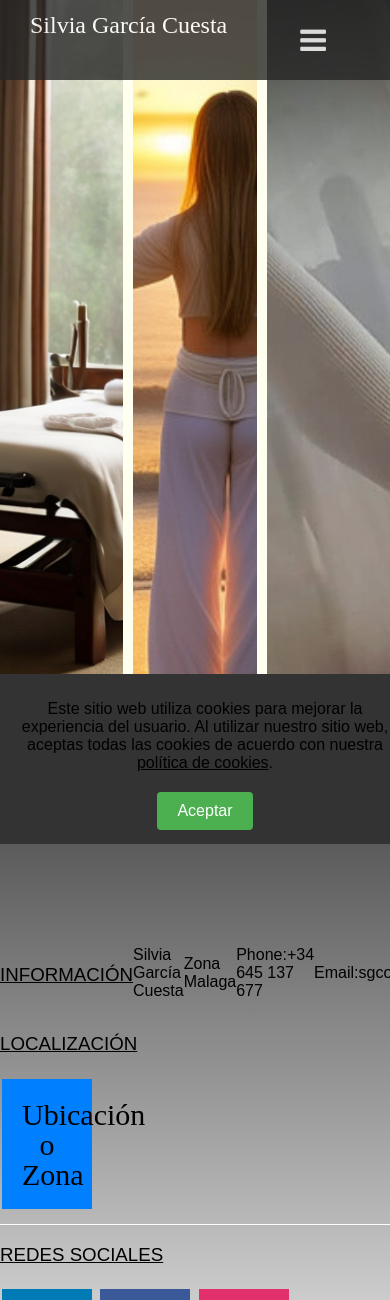
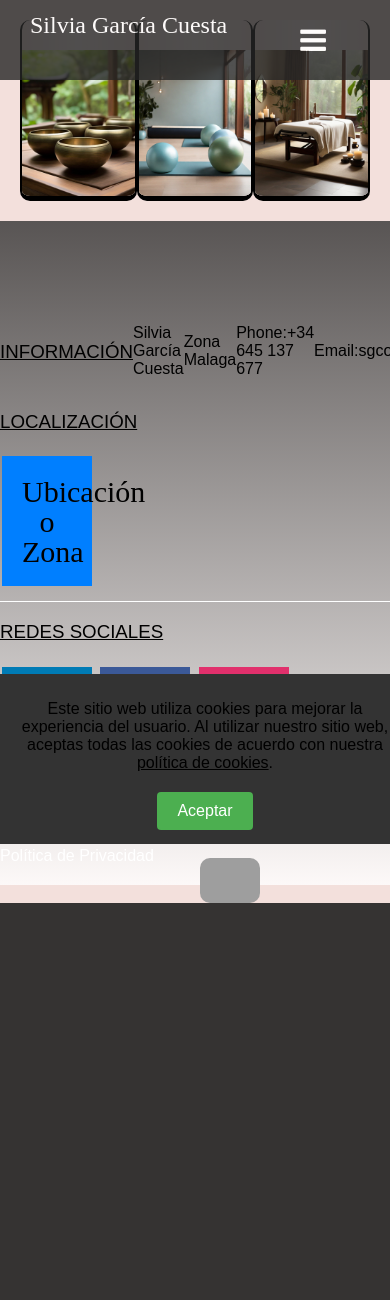
Before and after one commit to Javierfiestasbotella/silkung, a Flask app: page / in a window 390 px wide; the page is wider, and only the part inside the window is pictured. Shown: the top 1300 px of that part. After the commit the page ends 903 px from the top of that part, so only its background shows below. Run offline with Flask 3, Linux system fonts and the light colour scheme; some libraries are stand-ins or nearby versions; grey boxes are pictures that could not be loaded.

Commit message:
mas responsive y nombre en main.html

```diff
--- a/static/qigong.css
+++ b/static/qigong.css
@@ -12,7 +12,7 @@ body {
 }
 
 header {
-    background-color: #FFE6B3; /* Cambiado de #333 a #FFE6B3 */
+    background-color: #F3E0DC; /* Cambiado de #333 a #FFE6B3 */
     color: black; /* Cambiado de #fff a black */
     padding: 2px;
     box-shadow: 0 2px 4px rgba(0, 0, 0, 0.1);
@@ -48,7 +48,7 @@ main {
 section {
     margin-bottom: 20px; /* Cambiado de 40px a 20px */
     opacity: 0.8; /* Este estilo no está en el segundo bloque */
-    background-color: #FFDCB2;
+    background-color: #F3E0DC;
     border-radius: 15px;
     padding-left: 10px;
     padding-bottom: 10px;
--- a/static/style3.css
+++ b/static/style3.css
@@ -1,8 +1,8 @@
 body {
     margin: 0;
-    padding: 0;
+    padding: 0; /* Asegura que no haya ningún espacio alrededor del contenido */
     font-family: sans-serif;
-    background-color: transparent; /* Establece el fondo del body como transparente */
+    background:#F3E0DC;
 }
 
 
@@ -70,6 +70,7 @@ header nav ul li.sub-menu:before{
 
 header nav ul li.active.sub-menu:before {
 	content: '\f0d8';
+
 }
 
 header nav ul li ul {
@@ -100,6 +101,7 @@ header nav ul li a {
 header nav ul li a:hover,
 header nav ul li a.active{
 	background:#D3D3D3;
+	color:black;
 }
 
 .menu-toggle{
@@ -160,13 +162,13 @@ header nav ul li a.active{
 
 
  /*footer*/
-.footer{
-  display:grid;
-  background: linear-gradient(to bottom, rgba(50, 50, 50, 0.8), rgba(255, 255, 255, 0.8)); /* De gris oscuro a blanco */
-
-  margin-top: 0; /* agrega un margen superior de 20px al footer */
-  color:black;
-  bottom: 0;
+.footer {
+    display: grid;
+    background: linear-gradient(to bottom, rgba(50, 50, 50, 0.8), rgba(255, 255, 255, 0.8));
+    margin-top: 0;
+    color: black;
+    bottom: 0;
+    margin-bottom: 0; /* Elimina el margen inferior del footer */
 }
 .footer li{
   list-style-type:none;
@@ -364,29 +366,12 @@ border-radius: 10px; /* Curvatura de 10 píxeles en todas las esquinas */
 }
 
 
-.container {
-    display: flex;
-    min-height: 100vh; /* Establece una altura mínima de 100vh para el contenedor de las imágenes */
-    overflow: hidden; /* Evita que las imágenes sobresalgan del contenedor */
-    background-color: #FFFFF0; /* Coloca el fondo azul solo en el contenedor de las imágenes */
-    margin: 0; /* Elimina el margen predeterminado */
-}
 
-.column {
-    flex: 1;
-    overflow: hidden;
-    background: linear-gradient(to right, transparent 0%, rgba(255, 255, 255, 0.5) 50%, transparent 100%); /* Aplica un degradado horizontal de transparente a blanco transparente */
-    margin-right: 10px; /* Agrega margen a la derecha de cada columna */
 
-}
 .column:last-child {
     margin-right: 0; /* Elimina el margen derecho de la última columna para evitar espacio adicional */
 }
-.column img {
-    width: 100%;
-    height: 100%;
-    object-fit: cover;
-}
+
 
 .image-container {
     display: flex; /* Hace que los elementos dentro de este contenedor se muestren en línea */
@@ -432,3 +417,52 @@ border-radius: 10px; /* Curvatura de 10 píxeles en todas las esquinas */
 .imagen-visible {
     opacity: 1; /* La imagen es completamente visible */
 }
+
+
+.container {
+    display: flex;
+    justify-content: space-around; /* Distribuye las imágenes uniformemente */
+    align-items: center; /* Centra verticalmente las imágenes */
+    padding: 20px; /* Espacio alrededor del contenedor */
+}
+
+.column {
+    /*border: 5px solid black;  Borde sólido de 5px */
+    border-radius: 10px; /* Bordes redondeados */
+    overflow: hidden; /* Oculta cualquier parte de la imagen que se extienda más allá del marco */
+    flex: 1; /* Para que las columnas se ajusten al tamaño del contenido */
+
+
+    overflow: hidden;
+    background: linear-gradient(to right, transparent 0%, rgba(255, 255, 255, 0.5) 50%, transparent 100%);
+    margin-right: 0; /* Elimina el margen a la derecha de cada columna */
+    margin-left: 50px 0; /* Elimina el margen a la derecha de cada columna */
+    border: 2px solid black; /* Borde negro de 2px en todos los lados */
+    border-top-width: 0; /* Ancho del borde superior (10px) */
+    border-bottom-width: 5px; /* Ancho del borde inferior (0px) */
+}
+
+.column img {
+    width: 100%; /* Ajusta el tamaño de la imagen al 100% del contenedor */
+    display: block; /* Elimina el espacio adicional debajo de la imagen */
+    margin-top: 30px; /* Agrega un margen superior de 20px */
+}
+
+
+/* Oculta los submenús por defecto */
+nav ul ul {
+    display: none;
+}
+
+/* Ajustes para dispositivos móviles */
+@media screen and (max-width: 768px) {
+    /* Muestra los submenús cuando la clase "active" está presente */
+    nav ul ul.active {
+        display: block;
+    }
+
+    /* Ajustes para la flecha en dispositivos móviles (opcional) */
+    nav ul ul li.sub-menu > a::before {
+        display: none; /* Oculta la flecha en dispositivos móviles */
+    }
+}
--- a/templates/index.html
+++ b/templates/index.html
@@ -65,15 +65,80 @@
 
 	<div class="container">
     <div class="column">
-            <img src="static/msj.jpg" alt="Imagen 1">
+        <img src="static/fondoqgong.jpg" alt="Imagen 1">
     </div>
     <div class="column">
-            <img src="static/q-fondo01.jpg" alt="Imagen 2">
+        <img src="static/fondopilates.jpg" alt="Imagen 2">
     </div>
     <div class="column">
-            <img src="static/pil13.jpg" alt="Imagen 3">
+        <img src="static/msj.jpg" alt="Imagen 3">
     </div>
 </div>
+
+
+ <style>
+    .column img {
+        transition: opacity 1s ease; /* Agrega una transición suave a la propiedad de opacidad */
+    }
+</style>
+
+<script>
+    document.addEventListener('DOMContentLoaded', function () {
+        const images = document.querySelectorAll('.column img'); // Selecciona todas las imágenes
+
+        function randomizeImage() {
+            const index = Math.floor(Math.random() * images.length); // Elige un índice aleatorio
+            const currentImage = images[index];
+            const src = currentImage.src; // Obtiene la URL de la imagen actual
+
+            // Extrae la parte del nombre de archivo sin la extensión
+            const fileName = src.split('/').pop().split('.')[0];
+            const extension = src.split('.').pop(); // Obtiene la extensión del archivo
+
+            // Construye la nueva URL con el nombre de archivo terminado en '-bn' y la misma extensión
+            const newSrc = src.includes('bn') // Si la imagen actual ya es una imagen en blanco y negro
+                ? src.replace('bn', '') // Restaura la original eliminando 'bn'
+                : src.replace(fileName + '.' + extension, fileName + 'bn.' + extension); // De lo contrario, agrega 'bn' al nombre del archivo
+
+            // Carga la nueva imagen en una nueva instancia de Image para verificar si la imagen es válida
+            const tempImage = new Image();
+            tempImage.onload = function() {
+                // Si la imagen cargó correctamente, cambia la opacidad de la imagen actual a 0
+                currentImage.style.opacity = 0;
+
+                // Espera un breve momento antes de cambiar la fuente de la imagen
+                setTimeout(function() {
+                    currentImage.src = newSrc; // Cambia la fuente de la imagen actual por la nueva URL
+                    currentImage.style.opacity = 1; // Aumenta la opacidad de la imagen de nuevo a 1
+                }, 500); // Tiempo de espera antes de cambiar la imagen (medio segundo)
+
+                // Restaura las otras imágenes a su estado original
+                images.forEach(image => {
+                    if (image !== currentImage) {
+                        const originalSrc = image.src.includes('bn') // Si la imagen ya es una imagen en blanco y negro
+                            ? image.src.replace('bn', '') // Restaura la original eliminando 'bn'
+                            : image.src;
+                        image.src = originalSrc;
+                    }
+                });
+            };
+            tempImage.onerror = function() {
+                // Si hay un error al cargar la imagen, no cambia nada
+                console.error("Error al cargar la imagen:", newSrc);
+            };
+            tempImage.src = newSrc; // Carga la nueva imagen en la instancia de Image
+        }
+
+        setInterval(randomizeImage, 7000); // Cambia de imagen aleatoriamente cada 5 segundos
+    });
+</script>
+
+
+
+
+
+
+
 
 
 <div id="cookie-banner">
@@ -193,5 +258,21 @@
          </div></div>
 </div>
 </footer>
+
+<script>
+    // Función para activar/desactivar el menú desplegable
+    function toggleSubMenu(event) {
+        event.preventDefault();
+        var subMenu = event.target.nextElementSibling;
+        subMenu.classList.toggle('active');
+    }
+
+    // Event listeners para los elementos con clase "sub-menu"
+    var subMenus = document.querySelectorAll('.sub-menu');
+    subMenus.forEach(function(subMenu) {
+        subMenu.querySelector('a').addEventListener('click', toggleSubMenu);
+    });
+</script>
+
 </body>
 </html>
```
Also changed, not shown: static/masajes.css (+30 -11 lines), static/fondopilates.jpg (added), static/fondopilatesbn.jpg (added), static/fondopilatesbn2.jpg (added), static/fondoqgong.jpg (added), static/fondoqgongbn.jpg (added), static/fondoqgongbn2.jpg (added), static/msjbn.jpg (added), static/msjbn2.jpg (added). Lines whose indentation alone changed are shown as unchanged.
